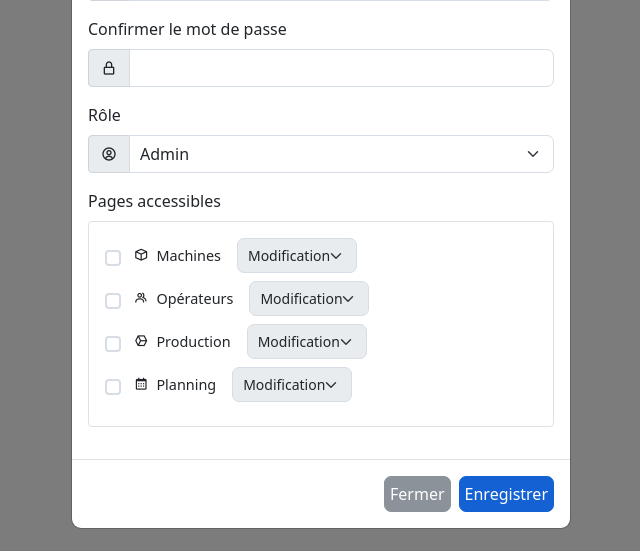
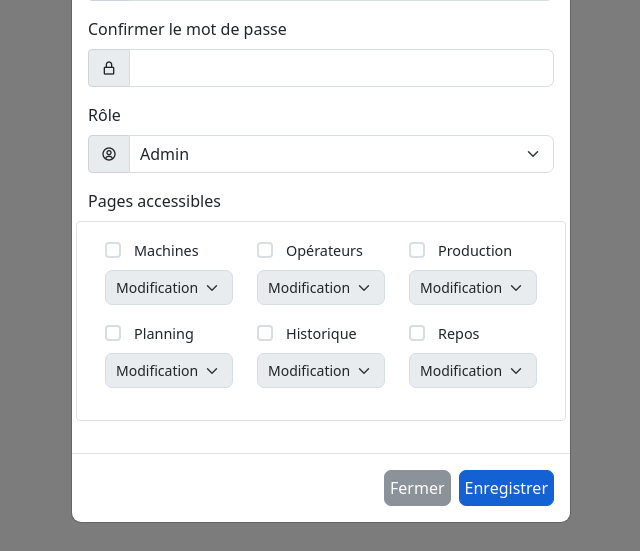
Before and after one commit to YassineAlaouiM/MPS, a Flask app: page /users in a window 1280 px wide, after a click that opens the changed part. Shown: the part 349-900 px from the top of the page, without its empty margins (319-959 px from the left). Run offline with Flask 3, Linux system fonts and the light colour scheme; the visitor is signed in with stand-in values (Sample User, id 1); data that the repository does not hold is empty; parts of the project's set-up code (start-up, migrations or seed data) failed here and were passed over; some libraries are stand-ins or nearby versions.

Commit message:
Add files via upload

```diff
--- a/main.py
+++ b/main.py
@@ -37,7 +37,7 @@ app.secret_key = os.getenv('SECRET_KEY', 'your-secret-key')
 db_config = {
     'host': os.getenv('DB_HOST', 'localhost'),
     'user': os.getenv('DB_USER', 'root'),
-    'password': os.getenv('DB_PASSWORD', ''),
+    'password': os.getenv('DB_PASSWORD', 'Root.123'),
     'database': os.getenv('DB_NAME', 'schedule_management'),
     'charset': 'utf8mb4',
     'cursorclass': DictCursor  # <-- Use DictCursor directly
--- a/static/js/users.js
+++ b/static/js/users.js
@@ -66,7 +66,7 @@ document.addEventListener('DOMContentLoaded', function() {
 
             // Utility to handle enabling/disabling permission dropdowns
             function setupPagePermissionHandlers(prefix = '') {
-                const pages = ['machines', 'operators', 'production', 'schedule'];
+                const pages = ['machines', 'operators', 'production', 'schedule', 'rest_days', 'history'];
                 pages.forEach(page => {
                     const checkbox = document.getElementById(`${prefix}page_${page}`);
                     const select = document.getElementById(`${prefix}perm_${page}`);
@@ -83,7 +83,7 @@ document.addEventListener('DOMContentLoaded', function() {
 
             // Collect accessible_pages array for backend
             function collectAccessiblePages(prefix = '') {
-                const pages = ['machines', 'operators', 'production', 'schedule'];
+                const pages = ['machines', 'operators', 'production', 'schedule', 'rest_days', 'history'];
                 const result = [];
                 pages.forEach(page => {
                     const checkbox = document.getElementById(`${prefix}page_${page}`);
@@ -151,7 +151,7 @@ document.addEventListener('DOMContentLoaded', function() {
                         document.getElementById('editEmail').value = user.email;
                         document.getElementById('editRole').value = user.role;
                         // Reset checkboxes and dropdowns
-                        ['machines', 'operators', 'production', 'schedule'].forEach(page => {
+                        ['machines', 'operators', 'production', 'schedule', 'rest_days', 'history'].forEach(page => {
                             const cb = document.getElementById(`edit_page_${page}`);
                             const sel = document.getElementById(`edit_perm_${page}`);
                             cb.checked = false;
--- a/templates/schedule.html
+++ b/templates/schedule.html
@@ -169,8 +169,8 @@
                 </div>
                 {% else %}
                 <div class="export-buttons">
-                    <button id="export-latin-pdf-button" onclick="exportToPDF('latin')" class="export-btn">Exporter en PDF</button>
-                    <button id="export-arabic-pdf-button" onclick="exportToPDF('arabic')" class="export-btn"> PDF تحميل بصيغة </button>
+                    <button id="export-latin-pdf-button" onclick="exportToPDF('latin')" class="export-btn">Exporter en Français</button>
+                    <button id="export-arabic-pdf-button" onclick="exportToPDF('arabic')" class="export-btn">Exporter en Arabe</button>
                 </div>
                 {% endif %}
             </div>
--- a/templates/users.html
+++ b/templates/users.html
@@ -137,48 +137,75 @@
                     </div>
                     <div class="mb-3">
                         <label class="form-label">Pages accessibles</label>
-                        <div class="border rounded p-3">
-                            <div class="form-check d-flex align-items-center mb-2">
-                                <input class="form-check-input me-2" type="checkbox" id="page_machines" value="machines">
-                                <label class="form-check-label me-2" for="page_machines">
-                                    <i class='bx bx-cube me-2'></i>Machines
-                                </label>
-                                <select class="form-select form-select-sm w-auto ms-2" id="perm_machines" style="min-width:120px;" disabled>
+                        <div class="border rounded p-3 row">
+                            <div class="col-4 mb-3">
+                                <div class="form-check">
+                                    <input class="form-check-input" type="checkbox" id="page_machines" value="machines">
+                                    <label class="form-check-label" for="page_machines">Machines</label>
+                                </div>
+                                <select class="form-select form-select-sm w-100 mt-1" id="perm_machines" disabled>
                                     <option value="edit">Modification</option>
                                     <option value="read">Lecture seule</option>
                                 </select>
                             </div>
-                            <div class="form-check d-flex align-items-center mb-2">
-                                <input class="form-check-input me-2" type="checkbox" id="page_operators" value="operators">
-                                <label class="form-check-label me-2" for="page_operators">
-                                    <i class='bx bx-group me-2'></i>Opérateurs
-                                </label>
-                                <select class="form-select form-select-sm w-auto ms-2" id="perm_operators" style="min-width:120px;" disabled>
+                            <div class="col-4 mb-3">
+                                <div class="form-check">
+                                    <input class="form-check-input" type="checkbox" id="page_operators" value="operators">
+                                    <label class="form-check-label" for="page_operators">Opérateurs</label>
+                                </div>
+                                <select class="form-select form-select-sm w-100 mt-1" id="perm_operators" disabled>
                                     <option value="edit">Modification</option>
                                     <option value="read">Lecture seule</option>
                                 </select>
                             </div>
-                            <div class="form-check d-flex align-items-center mb-2">
-                                <input class="form-check-input me-2" type="checkbox" id="page_production" value="production">
-                                <label class="form-check-label me-2" for="page_production">
-                                    <i class='bx bx-cube-alt me-2'></i>Production
-                                </label>
-                                <select class="form-select form-select-sm w-auto ms-2" id="perm_production" style="min-width:120px;" disabled>
+                            <div class="col-4 mb-3">
+                                <div class="form-check">
+                                    <input class="form-check-input" type="checkbox" id="page_production" value="production">
+                                    <label class="form-check-label" for="page_production">Production</label>
+                                </div>
+                                <select class="form-select form-select-sm w-100 mt-1" id="perm_production" disabled>
                                     <option value="edit">Modification</option>
                                     <option value="read">Lecture seule</option>
                                 </select>
                             </div>
-                            <div class="form-check d-flex align-items-center mb-2">
-                                <input class="form-check-input me-2" type="checkbox" id="page_schedule" value="schedule">
-                                <label class="form-check-label me-2" for="page_schedule">
-                                    <i class='bx bx-calendar me-2'></i>Planning
-                                </label>
-                                <select class="form-select form-select-sm w-auto ms-2" id="perm_schedule" style="min-width:120px;" disabled>
+                            <div class="col-4 mb-3">
+                                <div class="form-check">
+                                    <input class="form-check-input" type="checkbox" id="page_schedule" value="schedule">
+                                    <label class="form-check-label" for="page_schedule">Planning</label>
+                                </div>
+                                <select class="form-select form-select-sm w-100 mt-1" id="perm_schedule" disabled>
+                                    <option value="edit">Modification</option>
+                                    <option value="read">Lecture seule</option>
+                                </select>
+                            </div>
+                            <div class="col-4 mb-3">
+                                <div class="form-check">
+                                    <input class="form-check-input" type="checkbox" id="page_history" value="history">
+                                    <label class="form-check-label" for="page_history">Historique</label>
+                                </div>
+                                <select class="form-select form-select-sm w-100 mt-1" id="perm_history" disabled>
+                                    <option value="edit">Modification</option>
+                                    <option value="read">Lecture seule</option>
+                                </select>
+                            </div>
+                            <div class="col-4 mb-3">
+                                <div class="form-check">
+                                    <input class="form-check-input" type="checkbox" id="page_rest_days" value="rest_days">
+                                    <label class="form-check-label" for="page_rest_days">Repos</label>
+                                </div>
+                                <select class="form-select form-select-sm w-100 mt-1" id="perm_rest_days" disabled>
                                     <option value="edit">Modification</option>
                                     <option value="read">Lecture seule</option>
                                 </select>
                             </div>
                         </div>
+                        <!--
+                        Recommended CSS for square checkboxes:
+                        .form-check-input[type="checkbox"] {
+                          width: 1.2em;
+                          height: 1.2em;
+                        }
+                        -->
                     </div>
                 </form>
             </div>
@@ -241,48 +268,75 @@
                     </div>
                     <div class="mb-3">
                         <label class="form-label">Pages accessibles</label>
-                        <div class="border rounded p-3">
-                            <div class="form-check d-flex align-items-center mb-2">
-                                <input class="form-check-input me-2" type="checkbox" id="edit_page_machines" value="machines">
-                                <label class="form-check-label me-2" for="edit_page_machines">
-                                    <i class='bx bx-cube me-2'></i>Machines
-                                </label>
-                                <select class="form-select form-select-sm w-auto ms-2" id="edit_perm_machines" style="min-width:120px;" disabled>
+                        <div class="border rounded p-3 row">
+                            <div class="col-4 mb-3">
+                                <div class="form-check">
+                                    <input class="form-check-input" type="checkbox" id="edit_page_machines" value="machines">
+                                    <label class="form-check-label" for="edit_page_machines">Machines</label>
+                                </div>
+                                <select class="form-select form-select-sm w-100 mt-1" id="edit_perm_machines" disabled>
                                     <option value="edit">Modification</option>
                                     <option value="read">Lecture seule</option>
                                 </select>
                             </div>
-                            <div class="form-check d-flex align-items-center mb-2">
-                                <input class="form-check-input me-2" type="checkbox" id="edit_page_operators" value="operators">
-                                <label class="form-check-label me-2" for="edit_page_operators">
-                                    <i class='bx bx-group me-2'></i>Opérateurs
-                                </label>
-                                <select class="form-select form-select-sm w-auto ms-2" id="edit_perm_operators" style="min-width:120px;" disabled>
+                            <div class="col-4 mb-3">
+                                <div class="form-check">
+                                    <input class="form-check-input" type="checkbox" id="edit_page_operators" value="operators">
+                                    <label class="form-check-label" for="edit_page_operators">Opérateurs</label>
+                                </div>
+                                <select class="form-select form-select-sm w-100 mt-1" id="edit_perm_operators" disabled>
                                     <option value="edit">Modification</option>
                                     <option value="read">Lecture seule</option>
                                 </select>
                             </div>
-                            <div class="form-check d-flex align-items-center mb-2">
-                                <input class="form-check-input me-2" type="checkbox" id="edit_page_production" value="production">
-                                <label class="form-check-label me-2" for="edit_page_production">
-                                    <i class='bx bx-cube-alt me-2'></i>Production
-                                </label>
-                                <select class="form-select form-select-sm w-auto ms-2" id="edit_perm_production" style="min-width:120px;" disabled>
+                            <div class="col-4 mb-3">
+                                <div class="form-check">
+                                    <input class="form-check-input" type="checkbox" id="edit_page_production" value="production">
+                                    <label class="form-check-label" for="edit_page_production">Production</label>
+                                </div>
+                                <select class="form-select form-select-sm w-100 mt-1" id="edit_perm_production" disabled>
                                     <option value="edit">Modification</option>
                                     <option value="read">Lecture seule</option>
                                 </select>
                             </div>
-                            <div class="form-check d-flex align-items-center mb-2">
-                                <input class="form-check-input me-2" type="checkbox" id="edit_page_schedule" value="schedule">
-                                <label class="form-check-label me-2" for="edit_page_schedule">
-                                    <i class='bx bx-calendar me-2'></i>Planning
-                                </label>
-                                <select class="form-select form-select-sm w-auto ms-2" id="edit_perm_schedule" style="min-width:120px;" disabled>
+                            <div class="col-4 mb-3">
+                                <div class="form-check">
+                                    <input class="form-check-input" type="checkbox" id="edit_page_schedule" value="schedule">
+                                    <label class="form-check-label" for="edit_page_schedule">Planning</label>
+                                </div>
+                                <select class="form-select form-select-sm w-100 mt-1" id="edit_perm_schedule" disabled>
+                                    <option value="edit">Modification</option>
+                                    <option value="read">Lecture seule</option>
+                                </select>
+                            </div>
+                            <div class="col-4 mb-3">
+                                <div class="form-check">
+                                    <input class="form-check-input" type="checkbox" id="edit_page_history" value="history">
+                                    <label class="form-check-label" for="edit_page_history">Historique</label>
+                                </div>
+                                <select class="form-select form-select-sm w-100 mt-1" id="edit_perm_history" disabled>
+                                    <option value="edit">Modification</option>
+                                    <option value="read">Lecture seule</option>
+                                </select>
+                            </div>
+                            <div class="col-4 mb-3">
+                                <div class="form-check">
+                                    <input class="form-check-input" type="checkbox" id="edit_page_rest_days" value="rest_days">
+                                    <label class="form-check-label" for="edit_page_rest_days">Repos</label>
+                                </div>
+                                <select class="form-select form-select-sm w-100 mt-1" id="edit_perm_rest_days" disabled>
                                     <option value="edit">Modification</option>
                                     <option value="read">Lecture seule</option>
                                 </select>
                             </div>
                         </div>
+                        <!--
+                        Recommended CSS for square checkboxes:
+                        .form-check-input[type="checkbox"] {
+                          width: 1.2em;
+                          height: 1.2em;
+                        }
+                        -->
                     </div>
                 </form>
             </div>
```
Also changed, not shown: templates/dashboard.html (+11 -0 lines), templates/rest_days.html (+11 -0 lines).
